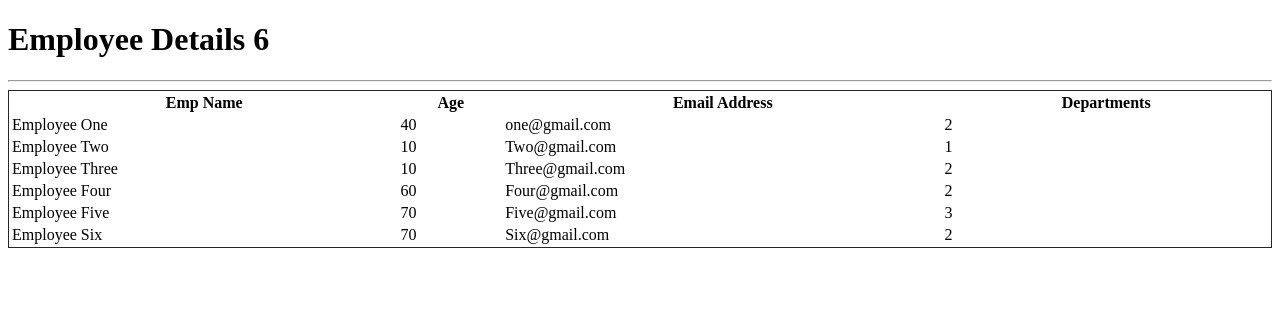
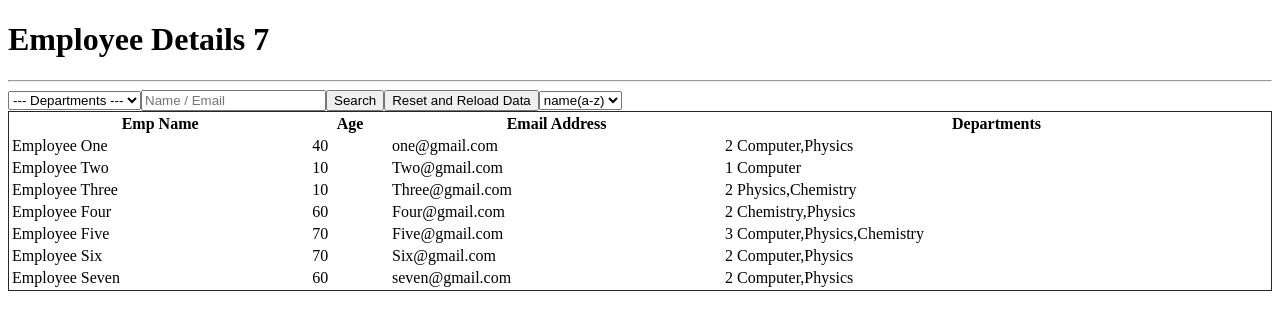
Before and after one commit to MithadinC/assessment-1, an Angular app: page / in a window 1280 px wide. Shown: the top 330 px of the page. Built offline with nearby package versions, Linux system fonts and the light colour scheme.

Commit message:
Filtering table by departmentwise

```diff
--- a/src/app/app.component.html
+++ b/src/app/app.component.html
@@ -3,7 +3,19 @@
  <hr>
 
  <div>
-
+   <select #dept (change)='onDeptOptionsSelected(dept.value)'>
+      <option selected>--- Departments ---</option>
+     <option *ngFor="let dept of departments" [value]="dept">{{dept}}</option>
+   </select>
+   <input type="text" placeholder="Name / Email"/>
+   <button >Search</button>
+   <button >Reset and Reload Data</button>
+   <select >
+      <option selected>name(a-z)</option>
+      <option >name(a-z)</option>
+      <option >age</option>
+      <option >email</option>
+    </select>
  </div>
 
  <table class="table">
@@ -20,7 +32,7 @@
         <td>{{emp.name}}</td>
         <td>{{emp.age}}</td>
         <td>{{emp.email}}</td>
-        <td><span title="{{emp.departments.toString()}}">{{emp.departments.length}}</span></td>
+        <td><span title="{{emp.departments.toString()}}">{{emp.departments.length}}  {{emp.departments.toString()}}</span></td>
       </tr>
     </tbody>
  </table>
--- a/src/app/app.component.ts
+++ b/src/app/app.component.ts
@@ -9,9 +9,17 @@ import { DataService } from './data.service';
 export class AppComponent implements OnInit{
   title = 'assessment';
   data: any[];
+  departments: any[];
    constructor(private dataService: DataService) {}
 
    ngOnInit() {
       this.data = this.dataService.getData();
+      this.departments = this.dataService.getDepartments();
+   }
+
+   onDeptOptionsSelected(value: string) {
+    this.data = this.dataService.getData().filter((el) => {
+      return el.departments.indexOf(value) > -1;
+    });
    }
 }
--- a/src/assets/data.js
+++ b/src/assets/data.js
@@ -35,6 +35,12 @@ export const employees = [
     email: "Six@gmail.com",
     departments: ["Computer", "Physics"],
   },
+  {
+    name: "Employee Seven",
+    age: 60,
+    email: "seven@gmail.com",
+    departments: ["Computer", "Physics"],
+  },
 ];
 
 /*
```
